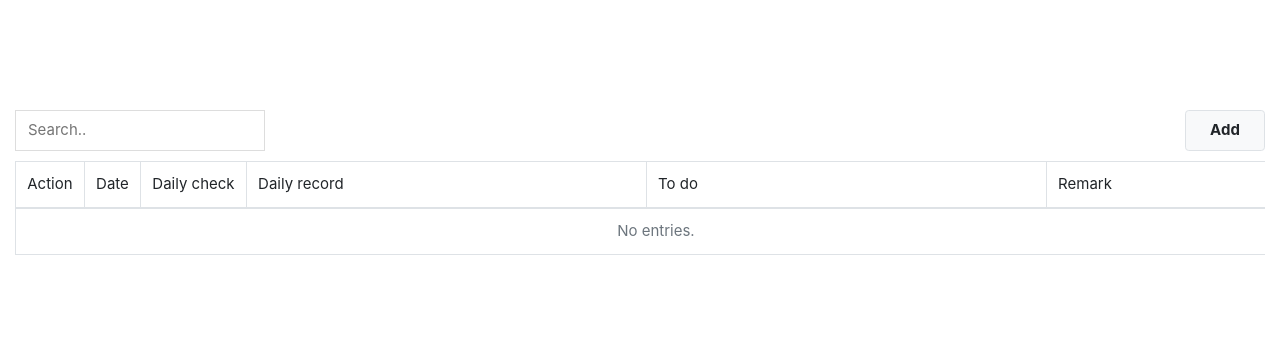
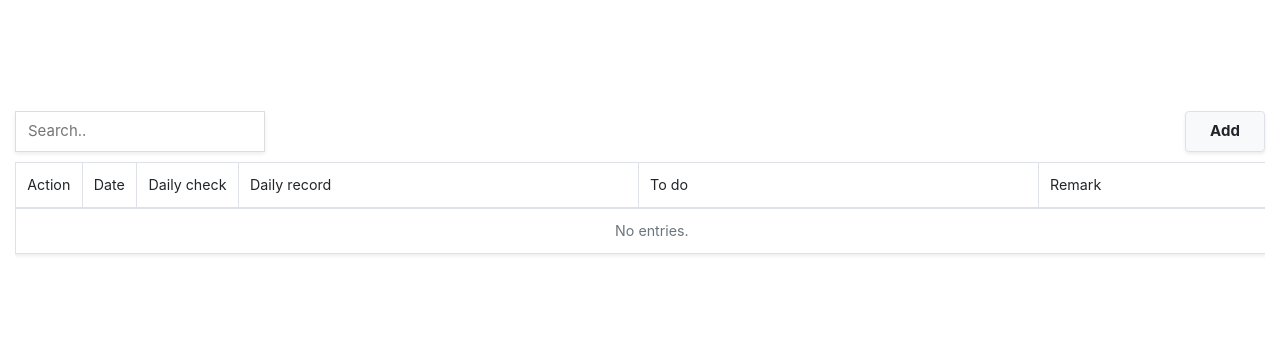
Before and after one commit to thejimmylin/ctdb, a Django app: template diary/templates/diary/diary_list.html in a window 1280 px wide. Shown: the part 224-568 px from the top of the page. Run offline with Django 3.2, Linux system fonts and the light colour scheme; the template is opened without the code that fills it, so the values that code supplies are empty; some libraries are stand-ins or nearby versions.

Commit message:
Update table css

```diff
--- a/ctdb/static/css/base.css
+++ b/ctdb/static/css/base.css
@@ -51,20 +51,6 @@ body {
   font-family: -apple-system, BlinkMacSystemFont, Segoe UI, Roboto, Helvetica, Arial, sans-serif, Apple Color Emoji, Segoe UI Emoji, Segoe UI Symbol;
   color: rgb(var(--rgb-bluedark));
   font-size: 15px;
-}
-
-table {
-  width: 100%;
-}
-
-th {
-  font-weight: normal;
-  white-space: nowrap;
-  vertical-align: top !important;
-}
-
-td {
-  overflow-wrap: break-word;
 }
 
 /* Layout things */
@@ -129,16 +115,25 @@ td {
 
 /* Table */
 
-table.table-striped-hover tbody tr:nth-of-type(even) {
-  background-color: rgba(var(--rgb-bluedark), 0.1);
+table {
+  width: 100%;
 }
 
-table.table-striped-hover tbody tr:hover:nth-of-type(odd) {
-  background-color: rgba(var(--rgb-bluedark), 0.2);
+th {
+  font-weight: normal;
+  white-space: nowrap;
+  vertical-align: top !important;
 }
 
-table.table-striped-hover tbody tr:hover:nth-of-type(even) {
-  background-color: rgba(var(--rgb-bluedark), 0.3);
+td {
+  overflow-wrap: break-word;
+}
+
+/* Custom styled table */
+
+.table-solid {
+  font-size: 0.95rem;
+  box-shadow: 0 0.125rem 0.25rem rgba(0, 0, 0, 0.075);
 }
 
 /* Floating label things */
--- a/ctdb/templates/base.html
+++ b/ctdb/templates/base.html
@@ -62,7 +62,6 @@
         <div class="container-fluid" style="max-width: 1440px;">
             <a class="navbar-brand nav-link" href="{% url 'index' %}">
                 {% include 'brand_nav.html' %}
-                {% trans 'TDB' %}
             </a>
             <button class="navbar-toggler" type="button" data-toggle="collapse" data-target="#togglerTarget"
                 aria-controls="togglerTarget" aria-expanded="false" aria-label="Toggle navigation">
--- a/diary/templates/diary/diary_list.html
+++ b/diary/templates/diary/diary_list.html
@@ -14,11 +14,11 @@
             <div class="col">
                 <div id="blankTop"></div>
                 <div id="toolBar" class="d-flex justify-content-between">
-                    <input type="text" id="searchInput" placeholder={% trans 'Search..' %}>
-                    <a id="addButton" class="btn btn-light border" href="{% url 'diary:add' %}">{% trans 'Add' %}</a>
+                    <input type="text" id="searchInput" class="shadow-sm" placeholder={% trans 'Search..' %}>
+                    <a id="addButton" class="btn btn-light border shadow-sm" href="{% url 'diary:add' %}">{% trans 'Add' %}</a>
                 </div>
                 <div class="table-responsive">
-                    <table id="diaryListTable" class="table table-bordered">
+                    <table id="diaryListTable" class="table table-bordered table-solid">
                         <thead>
                             <tr>
                                 <th>{% trans 'Action' %}</th>
```
